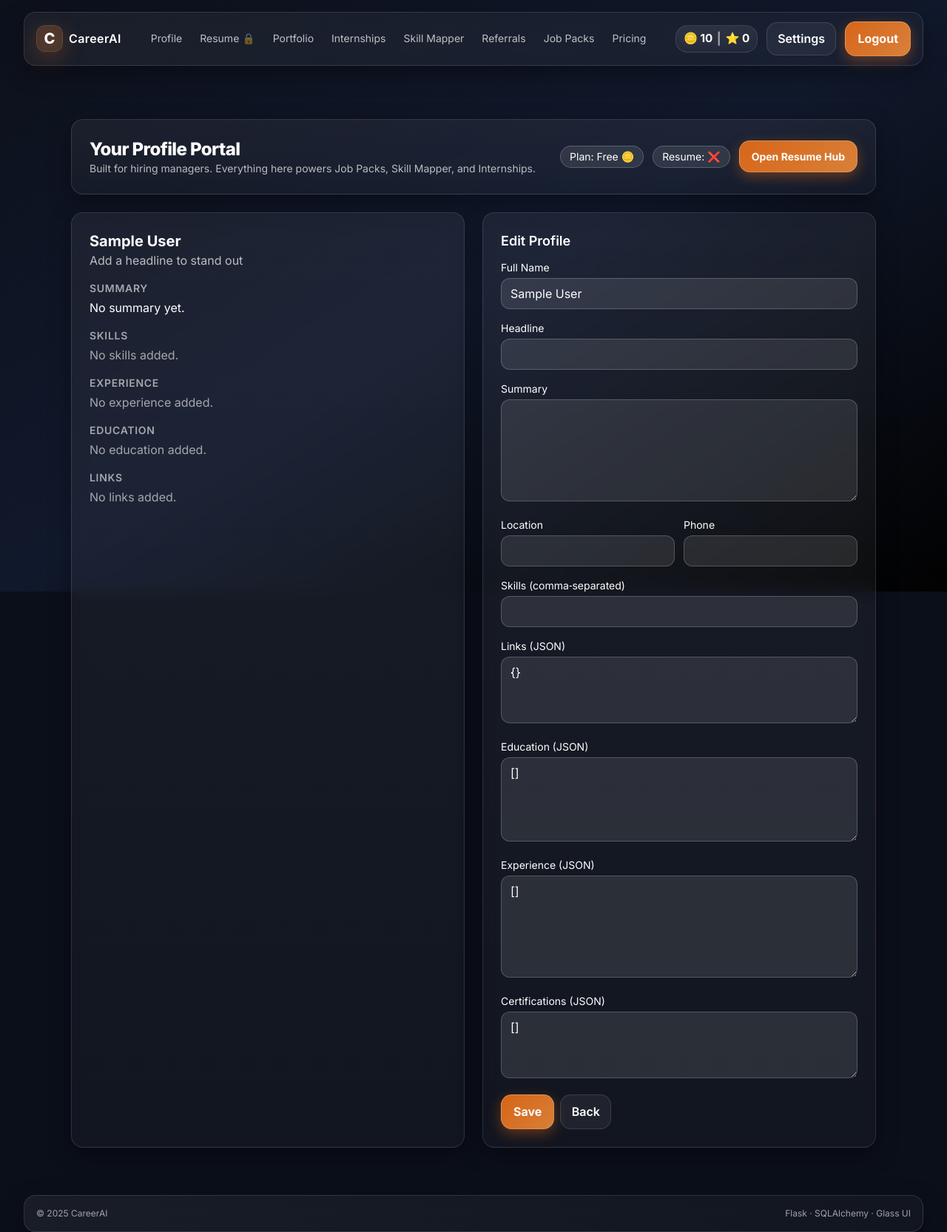
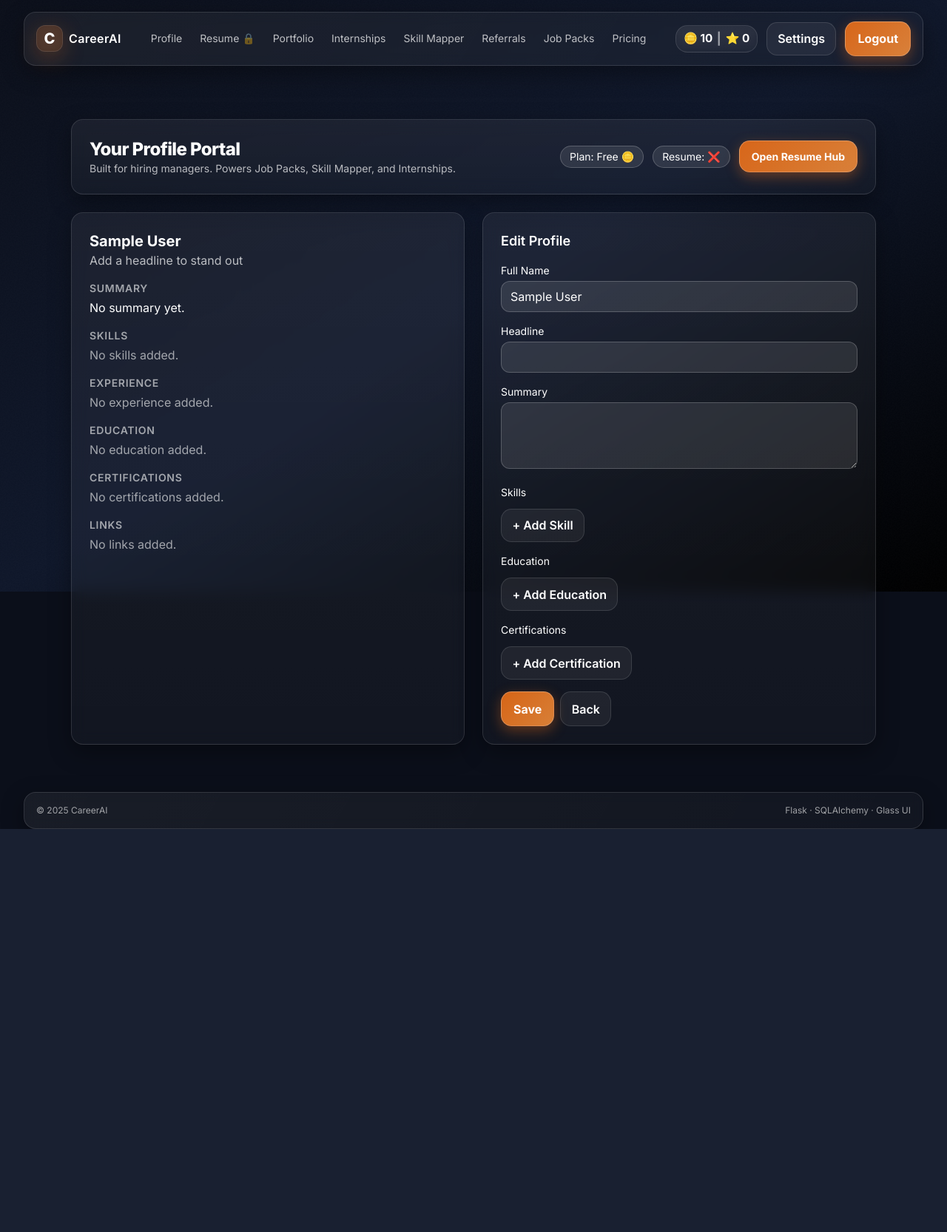
Before and after one commit to lakshman261099/career_ai, a Flask app: page /settings/profile in a window 1280 px wide. Shown: the whole page at 74% size. After the commit the page ends 1121 px from the top, so only its background shows below. Run offline with Flask 3, Linux system fonts and the light colour scheme; the visitor is signed in with stand-in values (Sample User, id 1); data comes from the database, SQL or seed files in the repository; data that the repository does not hold is empty; some libraries are stand-ins or nearby versions.

Commit message:
fixed profile in settings

```diff
--- a/templates/settings/profile.html
+++ b/templates/settings/profile.html
@@ -3,11 +3,11 @@
 {% block content %}
 <section class="mx-auto max-w-6xl px-4 sm:px-6 lg:px-8 pt-10 space-y-6">
 
-  <!-- Header / Status -->
+  <!-- Header -->
   <div class="glass-panel rounded-2xl p-6 flex flex-col md:flex-row md:items-center md:justify-between gap-4">
     <div>
       <h1 class="text-2xl font-extrabold tracking-tight">Your Profile Portal</h1>
-      <p class="text-white/70 text-sm">Built for hiring managers. Everything here powers Job Packs, Skill Mapper, and Internships.</p>
+      <p class="text-white/70 text-sm">Built for hiring managers. Powers Job Packs, Skill Mapper, and Internships.</p>
     </div>
     <div class="flex items-center gap-3 text-sm">
       <span class="px-3 py-1 rounded-full bg-white/10 border border-white/20">
@@ -21,7 +21,8 @@
   </div>
 
   <div class="grid lg:grid-cols-2 gap-6">
-    <!-- Hiring Manager View -->
+
+    <!-- Hiring Manager Preview -->
     <section class="glass-panel rounded-2xl p-6">
       <header class="mb-4">
         <h2 class="text-xl font-bold">{{ profile.full_name or current_user.name }}</h2>
@@ -37,11 +38,14 @@
         <div>
           <h3 class="font-semibold text-sm uppercase tracking-wider text-white/60">Skills</h3>
           {% if profile.skills %}
-            <div class="mt-2 flex flex-wrap gap-2">
+            <ul class="mt-2 space-y-2">
               {% for s in profile.skills %}
-                <span class="px-2 py-1 rounded-lg bg-white/10 border border-white/20 text-xs">{{ s }}</span>
+                <li class="flex items-center gap-2">
+                  <span class="px-2 py-1 rounded-lg bg-white/10 border border-white/20 text-xs">{{ s.name }}</span>
+                  <span class="text-yellow-400">⭐ {{ s.level }}/5</span>
+                </li>
               {% endfor %}
-            </div>
+            </ul>
           {% else %}
             <p class="mt-1 text-white/60">No skills added.</p>
           {% endif %}
@@ -82,6 +86,19 @@
         </div>
 
         <div>
+          <h3 class="font-semibold text-sm uppercase tracking-wider text-white/60">Certifications</h3>
+          {% if profile.certifications %}
+            <ul class="mt-2 space-y-1">
+              {% for c in profile.certifications %}
+                <li>{{ c.name }} ({{ c.year }})</li>
+              {% endfor %}
+            </ul>
+          {% else %}
+            <p class="mt-1 text-white/60">No certifications added.</p>
+          {% endif %}
+        </div>
+
+        <div>
           <h3 class="font-semibold text-sm uppercase tracking-wider text-white/60">Links</h3>
           {% if profile.links %}
             <ul class="mt-2 space-y-1 text-sm">
@@ -93,7 +110,6 @@
             <p class="mt-1 text-white/60">No links added.</p>
           {% endif %}
         </div>
-
       </div>
     </section>
 
@@ -101,52 +117,65 @@
     <section class="glass-panel rounded-2xl p-6">
       <h3 class="text-lg font-semibold mb-3">Edit Profile</h3>
       <form method="post" class="space-y-4">
+
+        <input type="hidden" name="json_mode" value="structured">
+
         <div>
           <label class="block text-sm mb-1">Full Name</label>
           <input name="full_name" value="{{ profile.full_name or current_user.name or '' }}" class="w-full rounded-xl px-3 py-2 bg-white/10 border border-white/20">
         </div>
+
         <div>
           <label class="block text-sm mb-1">Headline</label>
           <input name="headline" value="{{ profile.headline or '' }}" class="w-full rounded-xl px-3 py-2 bg-white/10 border border-white/20">
         </div>
+
         <div>
           <label class="block text-sm mb-1">Summary</label>
-          <textarea name="summary" rows="5" class="w-full rounded-xl px-3 py-2 bg-white/10 border border-white/20">{{ profile.summary or '' }}</textarea>
-        </div>
-        <div class="grid grid-cols-2 gap-3">
-          <div>
-            <label class="block text-sm mb-1">Location</label>
-            <input name="location" value="{{ profile.location or '' }}" class="w-full rounded-xl px-3 py-2 bg-white/10 border border-white/20">
-          </div>
-          <div>
-            <label class="block text-sm mb-1">Phone</label>
-            <input name="phone" value="{{ profile.phone or '' }}" class="w-full rounded-xl px-3 py-2 bg-white/10 border border-white/20">
-          </div>
+          <textarea name="summary" rows="3" class="w-full rounded-xl px-3 py-2 bg-white/10 border border-white/20">{{ profile.summary or '' }}</textarea>
         </div>
 
+        <!-- Skills -->
         <div>
-          <label class="block text-sm mb-1">Skills (comma‑separated)</label>
-          <input name="skills_csv" value="{{ profile.skills|join(', ') if profile.skills else '' }}" class="w-full rounded-xl px-3 py-2 bg-white/10 border border-white/20">
+          <label class="block text-sm mb-1">Skills</label>
+          <div id="skills-container" class="space-y-2">
+            {% for s in profile.skills or [] %}
+              <div class="flex gap-2 items-center">
+                <input name="skills_names[]" value="{{ s.name }}" placeholder="Skill" class="flex-1 rounded-xl px-3 py-2 bg-white/10 border border-white/20">
+                <input type="number" min="1" max="5" name="skills_levels[]" value="{{ s.level }}" class="w-20 rounded-xl px-3 py-2 bg-white/10 border border-white/20">
+              </div>
+            {% endfor %}
+          </div>
+          <button type="button" onclick="addSkill()" class="btn-ghost mt-2">+ Add Skill</button>
         </div>
 
+        <!-- Education -->
         <div>
-          <label class="block text-sm mb-1">Links (JSON)</label>
-          <textarea name="links_json" rows="3" class="w-full rounded-xl px-3 py-2 bg-white/10 border border-white/20">{{ profile.links|tojson if profile.links else '{}' }}</textarea>
+          <label class="block text-sm mb-1">Education</label>
+          <div id="education-container" class="space-y-2">
+            {% for ed in profile.education or [] %}
+              <div class="grid grid-cols-3 gap-2">
+                <input name="edu_degree[]" value="{{ ed.degree }}" placeholder="Degree" class="rounded-xl px-3 py-2 bg-white/10 border border-white/20">
+                <input name="edu_school[]" value="{{ ed.school }}" placeholder="School" class="rounded-xl px-3 py-2 bg-white/10 border border-white/20">
+                <input name="edu_year[]" value="{{ ed.year }}" placeholder="Year" class="rounded-xl px-3 py-2 bg-white/10 border border-white/20">
+              </div>
+            {% endfor %}
+          </div>
+          <button type="button" onclick="addEducation()" class="btn-ghost mt-2">+ Add Education</button>
         </div>
 
+        <!-- Certifications -->
         <div>
-          <label class="block text-sm mb-1">Education (JSON)</label>
-          <textarea name="education_json" rows="4" class="w-full rounded-xl px-3 py-2 bg-white/10 border border-white/20">{{ profile.education|tojson if profile.education else '[]' }}</textarea>
-        </div>
-
-        <div>
-          <label class="block text-sm mb-1">Experience (JSON)</label>
-          <textarea name="experience_json" rows="5" class="w-full rounded-xl px-3 py-2 bg-white/10 border border-white/20">{{ profile.experience|tojson if profile.experience else '[]' }}</textarea>
-        </div>
-
-        <div>
-          <label class="block text-sm mb-1">Certifications (JSON)</label>
-          <textarea name="certifications_json" rows="3" class="w-full rounded-xl px-3 py-2 bg-white/10 border border-white/20">{{ profile.certifications|tojson if profile.certifications else '[]' }}</textarea>
+          <label class="block text-sm mb-1">Certifications</label>
+          <div id="cert-container" class="space-y-2">
+            {% for c in profile.certifications or [] %}
+              <div class="grid grid-cols-2 gap-2">
+                <input name="cert_name[]" value="{{ c.name }}" placeholder="Certification" class="rounded-xl px-3 py-2 bg-white/10 border border-white/20">
+                <input name="cert_year[]" value="{{ c.year }}" placeholder="Year" class="rounded-xl px-3 py-2 bg-white/10 border border-white/20">
+              </div>
+            {% endfor %}
+          </div>
+          <button type="button" onclick="addCert()" class="btn-ghost mt-2">+ Add Certification</button>
         </div>
 
         <div class="flex gap-2">
@@ -157,4 +186,30 @@
     </section>
   </div>
 </section>
+
+<script>
+function addSkill() {
+  const c = document.getElementById("skills-container");
+  c.insertAdjacentHTML("beforeend",
+    `<div class="flex gap-2 items-center">
+      <input name="skills_names[]" placeholder="Skill" class="flex-1 rounded-xl px-3 py-2 bg-white/10 border border-white/20">
+      <input type="number" min="1" max="5" name="skills_levels[]" placeholder="1-5" class="w-20 rounded-xl px-3 py-2 bg-white/10 border border-white/20">
+    </div>`);
+}
+function addEducation() {
+  document.getElementById("education-container").insertAdjacentHTML("beforeend",
+    `<div class="grid grid-cols-3 gap-2">
+      <input name="edu_degree[]" placeholder="Degree" class="rounded-xl px-3 py-2 bg-white/10 border border-white/20">
+      <input name="edu_school[]" placeholder="School" class="rounded-xl px-3 py-2 bg-white/10 border border-white/20">
+      <input name="edu_year[]" placeholder="Year" class="rounded-xl px-3 py-2 bg-white/10 border border-white/20">
+    </div>`);
+}
+function addCert() {
+  document.getElementById("cert-container").insertAdjacentHTML("beforeend",
+    `<div class="grid grid-cols-2 gap-2">
+      <input name="cert_name[]" placeholder="Certification" class="rounded-xl px-3 py-2 bg-white/10 border border-white/20">
+      <input name="cert_year[]" placeholder="Year" class="rounded-xl px-3 py-2 bg-white/10 border border-white/20">
+    </div>`);
+}
+</script>
 {% endblock %}
```
